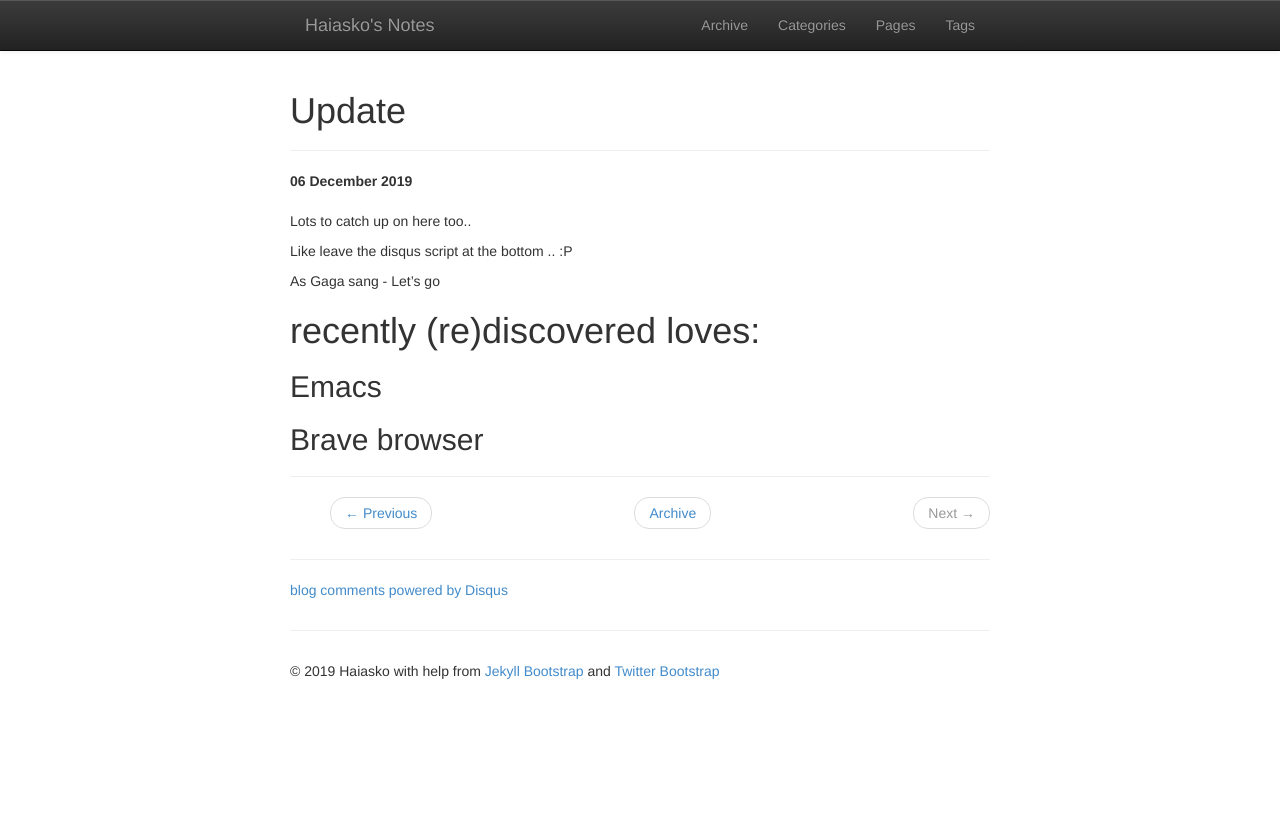
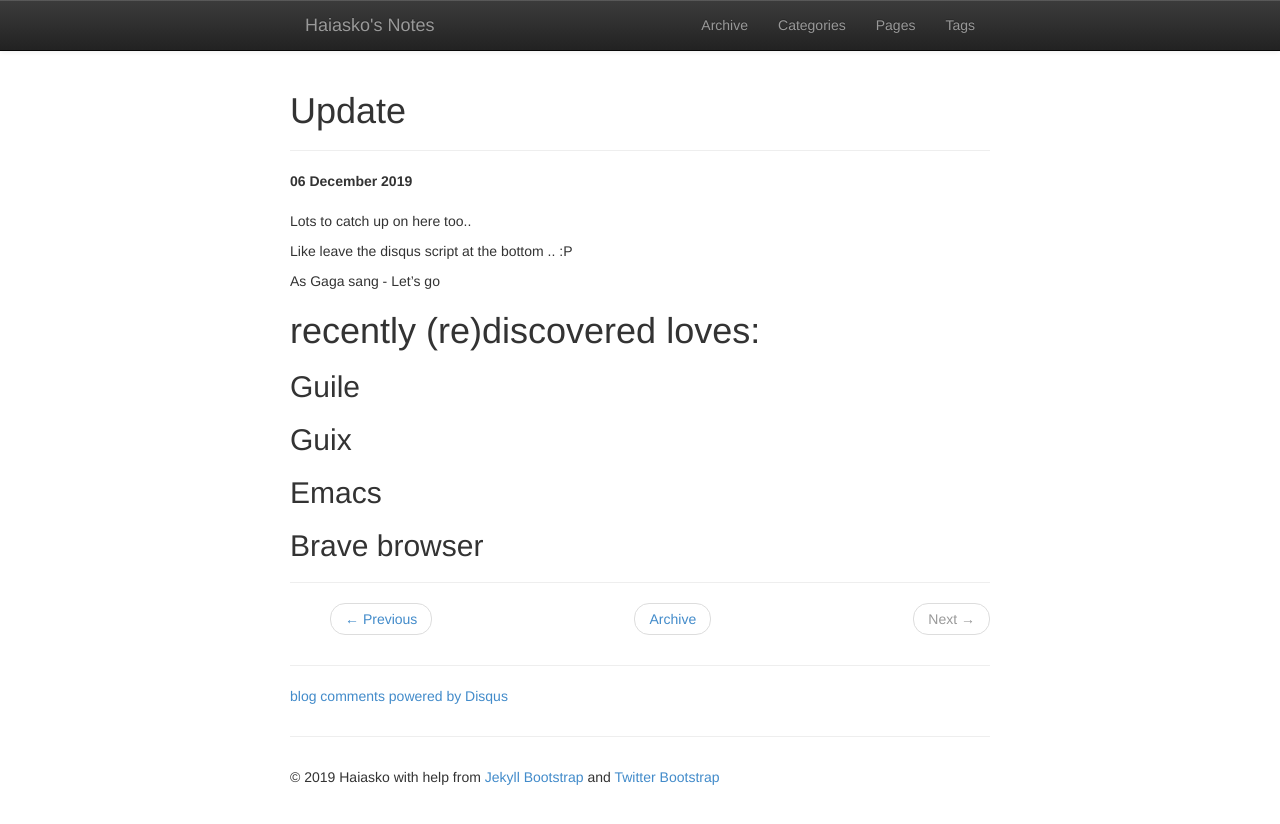
Before and after one commit to haiasko/haiasko.github.io, a Jekyll site: the page built from _posts/2019-12-06-update.md, in a window 1280 px wide. Shown: the top 824 px of the page. Built offline with Jekyll 4.4.1, drawn with Linux system fonts in a browser that asks for light colours; nearby versions of some CDN libraries; comment, search, counter and statistics services are not loaded.

Commit message:
Update 2019-12-06-update.md

```diff
--- a/_posts/2019-12-06-update.md
+++ b/_posts/2019-12-06-update.md
@@ -11,6 +11,8 @@ Like leave the disqus script at the bottom .. :P
 As Gaga sang - Let's go
 
 # recently (re)discovered loves:
+## Guile
+## Guix
 ## Emacs
 ## Brave browser
 
```
